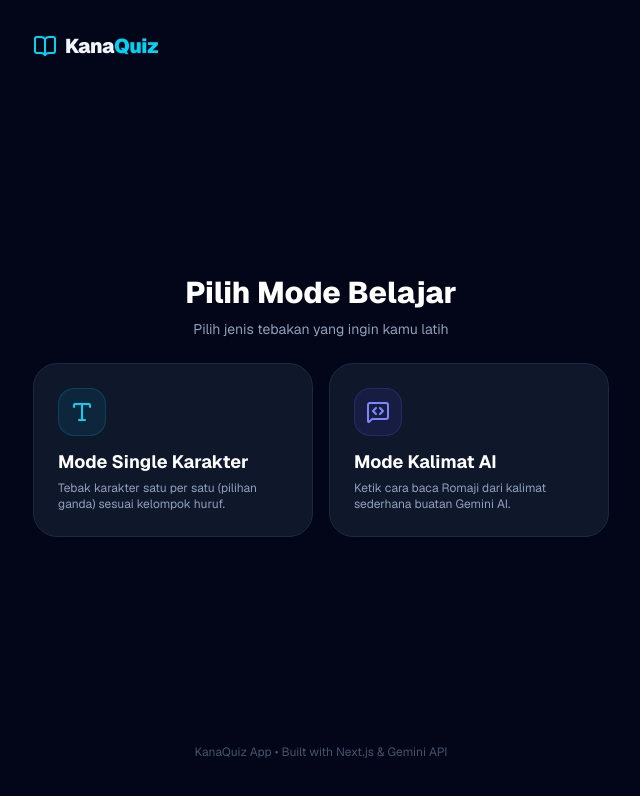
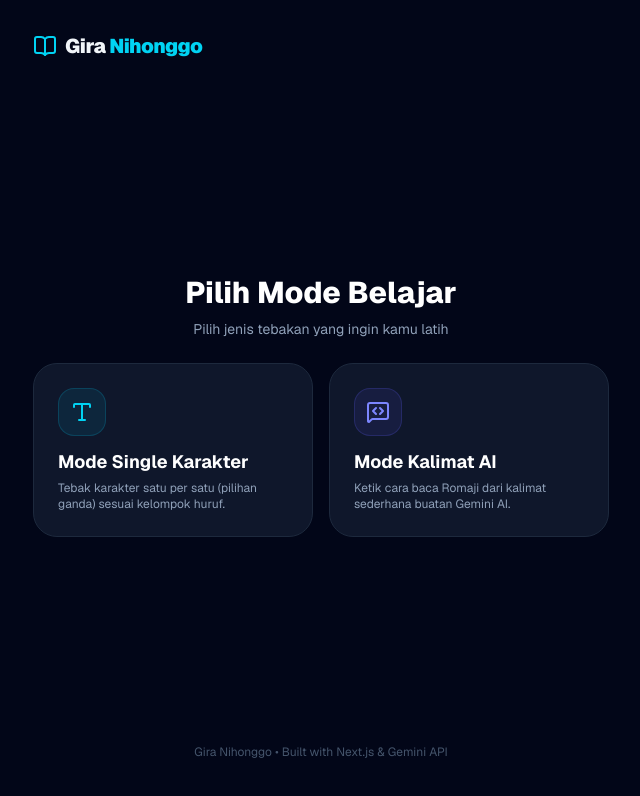
Before and after one commit to AbimanyuGilar/kana-flashcard, a Next.js app: page / in a window 1280 px wide. Shown: the top 796 px of the page, without its empty margins (319-959 px from the left). Built offline with nearby package versions, Linux system fonts and the light colour scheme.

Commit message:
change: change heading

```diff
--- a/app/page.tsx
+++ b/app/page.tsx
@@ -94,7 +94,7 @@ function shuffleArray<T>(array: T[]): T[] {
   return shuffled;
 }
 
-export default function KanaQuizApp() {
+export default function GiraNihonggoApp() {
   const [gameState, setGameState] = useState<GameState>('mode_select');
   const [quizMode, setQuizMode] = useState<QuizMode>('single');
   const [selectedKanaType, setSelectedKanaType] = useState<KanaType>('hiragana');
@@ -299,7 +299,7 @@ export default function KanaQuizApp() {
       <header className="max-w-xl mx-auto w-full flex items-center justify-between pb-4">
         <div className="flex items-center gap-2">
           <BookOpen className="text-cyan-400 size-6" />
-          <span className="text-xl font-black tracking-tight">Kana<span className="text-cyan-400">Quiz</span></span>
+          <span className="text-xl font-black tracking-tight">Gira <span className="text-cyan-400">Nihonggo</span></span>
         </div>
         {gameState !== 'mode_select' && (
           <button
@@ -708,7 +708,7 @@ export default function KanaQuizApp() {
       )}
 
       <footer className="text-center text-xs text-slate-600 py-2">
-        KanaQuiz App • Built with Next.js & Gemini API
+        Gira Nihonggo • Built with Next.js & Gemini API
       </footer>
     </div>
   );
```
